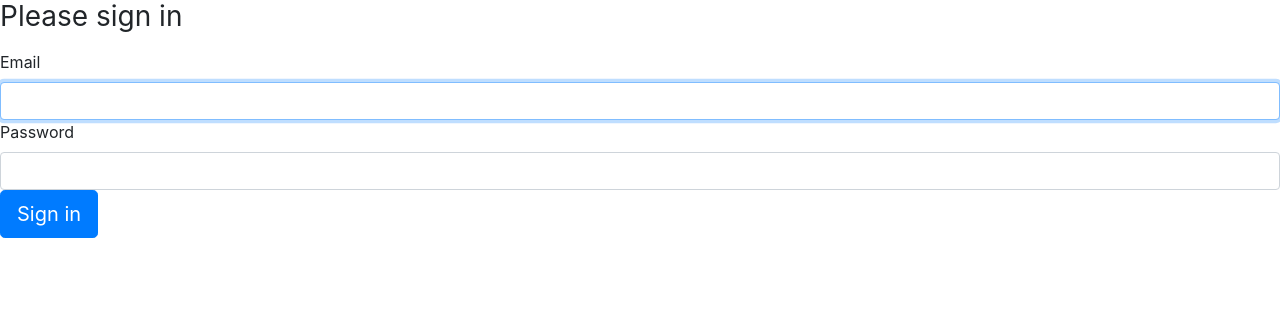
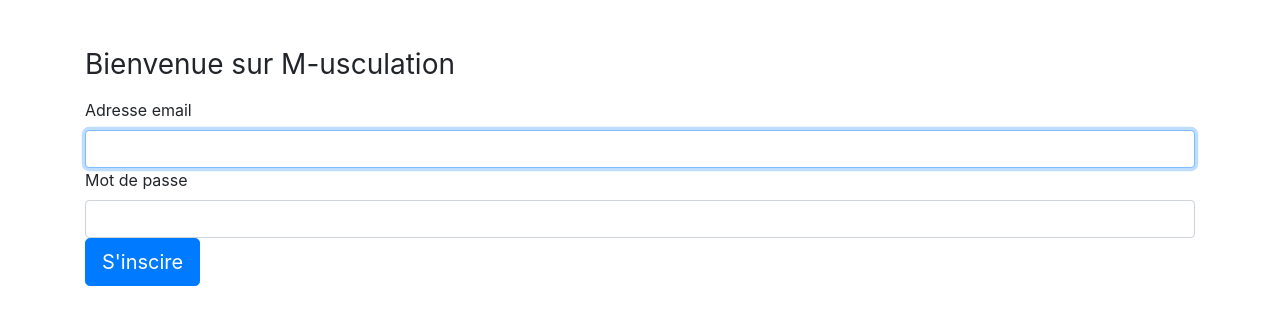
Before and after one commit to lepetitglacon/SIO_musculation, a Symfony app: template templates/security/login.html.twig in a window 1280 px wide. Shown: the part 56-381 px from the top of the page. Run offline with Twig, Linux system fonts and the light colour scheme; the template is opened without the code that fills it, so the values that code supplies are empty; some libraries are stand-ins or nearby versions.

Commit message:
debut de refont graphique

```diff
--- a/src/Controller/AccueilController.php
+++ b/src/Controller/AccueilController.php
@@ -11,7 +11,7 @@ use Symfony\Component\Routing\Annotation\Route;
 class AccueilController extends AbstractController
 {
     /**
-     * @Route("/", name="accueil")
+     * @Route("/", name="app_accueil")
      */
     public function index(RubriqueRepository $rubriques, ArticleRepository $articles): Response
     {
--- a/src/Controller/RegistrationController.php
+++ b/src/Controller/RegistrationController.php
@@ -41,7 +41,7 @@ class RegistrationController extends AbstractController
                 $user,
                 $request,
                 $authenticator,
-                'dev' // firewall name in security.yaml
+                'main' // firewall name in security.yaml
             );
         }
 
--- a/src/Security/Authenticator.php
+++ b/src/Security/Authenticator.php
@@ -96,7 +96,7 @@ class Authenticator extends AbstractFormLoginAuthenticator implements PasswordAu
             return new RedirectResponse($targetPath);
         }
 
-        $this->urlGenerator->generate('accueil');
+        $this->urlGenerator->generate('app_accueil');
 
     }
 
--- a/templates/menu.html.twig
+++ b/templates/menu.html.twig
@@ -1,7 +1,7 @@
 <nav class="navbar navbar-expand-lg navbar-light bg-light">
     <div class="collapse navbar-collapse" id="navbarNavAltMarkup">
         <div class="navbar-nav">
-            <a class="nav-link" href="{{ path('accueil') }}">Accueil</a>
+            <a class="nav-link" href="{{ path('app_accueil') }}">Accueil</a>
             <a class="nav-link" href="#">La salle</a>
             <a class="nav-link" href="#">Abonnement</a>
             {% for rubrique in menu %}
--- a/templates/security/login.html.twig
+++ b/templates/security/login.html.twig
@@ -3,7 +3,7 @@
 {% block title %}Log in!{% endblock %}
 
 {% block body %}
-<form method="post">
+<form class="container pt-5" method="post">
     {% if error %}
         <div class="alert alert-danger">{{ error.messageKey|trans(error.messageData, 'security') }}</div>
     {% endif %}
@@ -14,10 +14,10 @@
         </div>
     {% endif %}
 
-    <h1 class="h3 mb-3 font-weight-normal">Please sign in</h1>
-    <label for="inputEmail">Email</label>
+    <h1 class="h3 mb-3 font-weight-normal">Bienvenue sur M-usculation</h1>
+    <label for="inputEmail">Adresse email</label>
     <input type="email" value="{{ last_username }}" name="email" id="inputEmail" class="form-control" required autofocus>
-    <label for="inputPassword">Password</label>
+    <label for="inputPassword">Mot de passe</label>
     <input type="password" name="password" id="inputPassword" class="form-control" required>
 
     <input type="hidden" name="_csrf_token"
@@ -36,7 +36,7 @@
     #}
 
     <button class="btn btn-lg btn-primary" type="submit">
-        Sign in
+        S'inscire
     </button>
 </form>
 {% endblock %}
```
Also changed, not shown: .htaccess (added), 1 other file.
